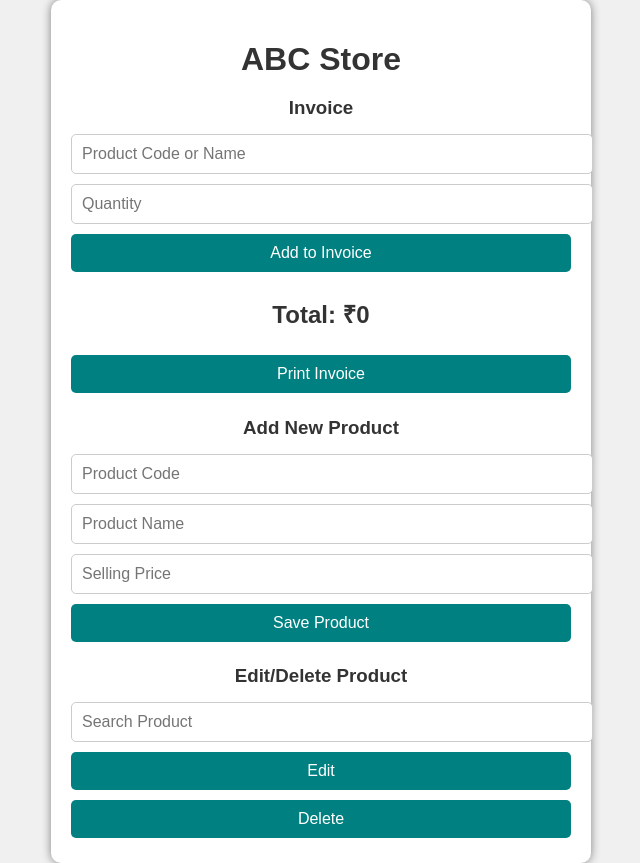
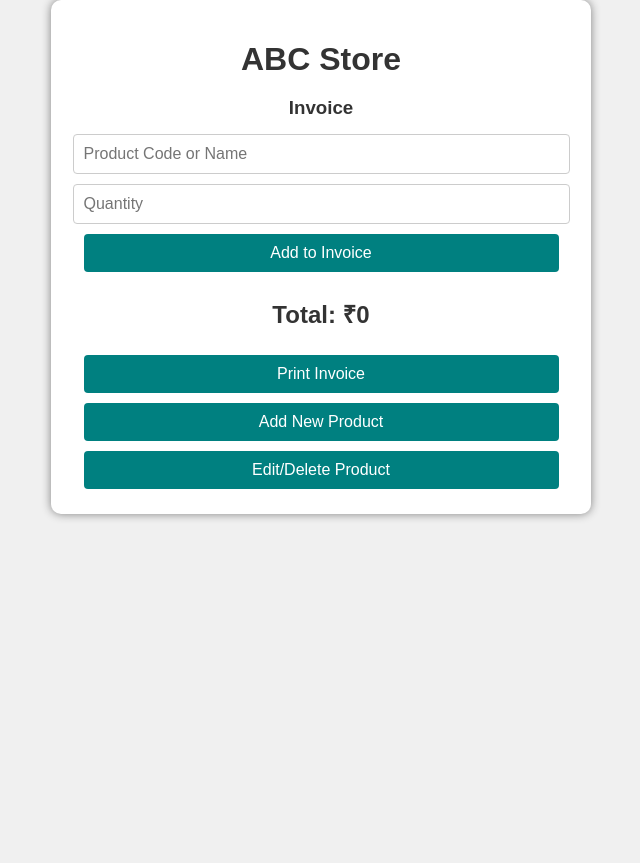
Before and after one commit to madhavmaru2727mm/invoicing-app, a Flask app: page / in a window 1280 px wide. Shown: the whole page, without its empty margins (319-959 px from the left). After the commit the page ends 520 px from the top, so only its background shows below. Run offline with Flask 3, Linux system fonts and the light colour scheme.

Commit message:
Better UI for edit/delete/add product button

```diff
--- a/main.py
+++ b/main.py
@@ -1,3 +1,4 @@
+# Main.py - No changes needed in the backend
 import json
 from flask import Flask, render_template, request, jsonify
 
@@ -29,7 +30,6 @@ def load_products():
             return products
     except (FileNotFoundError, json.JSONDecodeError):
         return DEFAULT_PRODUCTS
-
 
 # Save products to file
 def save_products(products):
--- a/products.json
+++ b/products.json
@@ -1,12 +1,4 @@
 {
-    "L100": {
-        "name": "Lace100",
-        "price": 100
-    },
-    "L300": {
-        "name": "lace300",
-        "price": 300
-    },
     "L40": {
         "name": "Lace40",
         "price": 40
@@ -23,8 +15,8 @@
         "name": "Lace60",
         "price": 60
     },
-    "L55": {
-        "name": "Lace55",
-        "price": 55
+    "ABC": {
+        "name": "123",
+        "price": 100
     }
 }
--- a/static/main.js
+++ b/static/main.js
@@ -1,3 +1,4 @@
+// Main.js - Just loadProducts function
 document.addEventListener("DOMContentLoaded", function () {
     let productInput = document.getElementById("product-input");
     let quantityInput = document.getElementById("quantity");
@@ -9,7 +10,7 @@ document.addEventListener("DOMContentLoaded", function () {
     let totalAmount = 0;
 
     function loadProducts() {
-        fetch(`/search?q=&_=${new Date().getTime()}`, { cache: "no-store" }) // Prevent caching
+        fetch("/search?q=")
             .then(response => response.json())
             .then(data => {
                 productList.innerHTML = "";
@@ -23,8 +24,7 @@ document.addEventListener("DOMContentLoaded", function () {
                     editOption.value = `${code} - ${product.name}`;
                     editList.appendChild(editOption);
                 });
-            })
-            .catch(error => console.error("Error fetching products:", error));
+            });
     }
 
     loadProducts();
@@ -50,7 +50,7 @@ document.addEventListener("DOMContentLoaded", function () {
                     item.classList.add("invoice-item");
                     item.innerHTML = `
                         <span>${data[productCode].name} - ${quantity} x ₹${price} = ₹${total}</span>
-                        <button class="remove-item">&times;</button>
+                        <button class="remove-item">×</button>
                     `;
                     invoiceList.appendChild(item);
 
@@ -91,7 +91,7 @@ document.addEventListener("DOMContentLoaded", function () {
         .then(data => {
             alert(data.message);
             if (data.status === "success") {
-                setTimeout(loadProducts, 500); // Delay fetch by 500ms
+                loadProducts();
                 document.getElementById("new-product-code").value = "";
                 document.getElementById("new-product-name").value = "";
                 document.getElementById("new-product-price").value = "";
@@ -115,9 +115,7 @@ document.addEventListener("DOMContentLoaded", function () {
             .then(response => response.json())
             .then(data => {
                 alert(data.message);
-                if (data.status === "success") {
-                    setTimeout(loadProducts, 500); // Delay fetch by 500ms
-                }
+                if (data.status === "success") loadProducts();
             });
         }
     });
@@ -131,9 +129,7 @@ document.addEventListener("DOMContentLoaded", function () {
             .then(response => response.json())
             .then(data => {
                 alert(data.message);
-                if (data.status === "success") {
-                    setTimeout(loadProducts, 500); // Delay fetch by 500ms
-                }
+                if (data.status === "success") loadProducts();
             });
         }
     });
--- a/static/style.css
+++ b/static/style.css
@@ -22,11 +22,11 @@ h1, h3 {
 }
 
 input, button { /* all text input fields & buttons */
-    width: 100%; /* spans across container */
+    width: 95%; /* spans across container */
     padding: 10px; /* makes fields taller */
     margin: 5px 0;
     font-size: 16px;
-    border-radius: 5px;
+    border-radius: 4px;
     border: 1px solid #ccc;
 }
 
--- a/templates/home.html
+++ b/templates/home.html
@@ -5,6 +5,16 @@
     <meta name="viewport" content="width=device-width, initial-scale=1.0">
     <title>ABC Store</title>
     <link rel="stylesheet" href="/static/style.css">
+    <style>
+        .panel {
+            display: none;
+            margin-top: 20px;
+            padding: 15px;
+            border: 1px solid #ccc;
+            border-radius: 5px;
+            background-color: #f9f9f9;
+        }
+    </style>
 </head>
 <body>
     <div class="container">
@@ -23,26 +33,88 @@
             <button id="print-invoice">Print Invoice</button>
         </div>
 
-        <!-- Add New Product Section -->
-        <div class="product-section">
+        <!-- Add New Product Button -->
+        <button id="show-add-product">Add New Product</button>
+
+        <!-- Add New Product Section (Panel) -->
+        <div id="add-product-panel" class="panel">
             <h3>Add New Product</h3>
             <input type="text" id="new-product-code" placeholder="Product Code">
             <input type="text" id="new-product-name" placeholder="Product Name">
             <input type="number" id="new-product-price" placeholder="Selling Price">
             <button id="save-product">Save Product</button>
             <p id="product-message"></p>
+            <button id="cancel-add-product">Cancel</button>  <!-- New Cancel Button -->
         </div>
 
-        <!-- Edit/Delete Product Section -->
-        <div class="product-section">
+         <!-- Edit/Delete Product Button -->
+        <button id="show-edit-product">Edit/Delete Product</button>
+
+        <!-- Edit/Delete Product Section (Panel) -->
+        <div id="edit-product-panel" class="panel">
             <h3>Edit/Delete Product</h3>
             <input type="text" id="search-product" list="edit-list" autocomplete="off" placeholder="Search Product">
             <datalist id="edit-list"></datalist>
             <button id="edit-product">Edit</button>
             <button id="delete-product">Delete</button>
+            <button id="cancel-edit-product">Cancel</button> <!-- New Cancel Button -->
         </div>
     </div>
 
     <script src="/static/main.js"></script>
+    <script>
+        document.addEventListener("DOMContentLoaded", function () {
+            const addProductButton = document.getElementById("show-add-product");
+            const addProductPanel = document.getElementById("add-product-panel");
+            const editProductButton = document.getElementById("show-edit-product");
+            const editProductPanel = document.getElementById("edit-product-panel");
+            const cancelAddProductButton = document.getElementById("cancel-add-product");  // Cancel button
+            const cancelEditProductButton = document.getElementById("cancel-edit-product"); // Cancel button
+            const saveProductButton = document.getElementById("save-product"); // Add new line here
+            const editButton = document.getElementById("edit-product"); // Add new line here
+            const deleteButton = document.getElementById("delete-product"); // Add new line here
+
+
+            addProductButton.addEventListener("click", function () {
+                addProductPanel.style.display = "block";
+                editProductPanel.style.display = "none"; // Ensure the other panel is hidden
+            });
+
+            editProductButton.addEventListener("click", function () {
+                editProductPanel.style.display = "block";
+                addProductPanel.style.display = "none"; // Ensure the other panel is hidden
+            });
+
+             // Cancel button functionality
+            cancelAddProductButton.addEventListener("click", function () {
+                addProductPanel.style.display = "none";
+            });
+
+            cancelEditProductButton.addEventListener("click", function () {
+                editProductPanel.style.display = "none";
+            });
+
+            // Event listener to hide the add product panel after saving
+            saveProductButton.addEventListener("click", function() {
+                // Add a delay to ensure the product is saved before hiding the panel
+                setTimeout(function() {
+                    addProductPanel.style.display = "none";
+                }, 500); // Adjust the delay as needed
+            });
+
+            // Event listeners to hide the edit product panel after edit/delete
+            editButton.addEventListener("click", function() {
+                setTimeout(function() {
+                    editProductPanel.style.display = "none";
+                }, 500); // Adjust the delay as needed
+            });
+
+            deleteButton.addEventListener("click", function() {
+                setTimeout(function() {
+                    editProductPanel.style.display = "none";
+                }, 500); // Adjust the delay as needed
+            });
+        });
+    </script>
 </body>
 </html>
```
